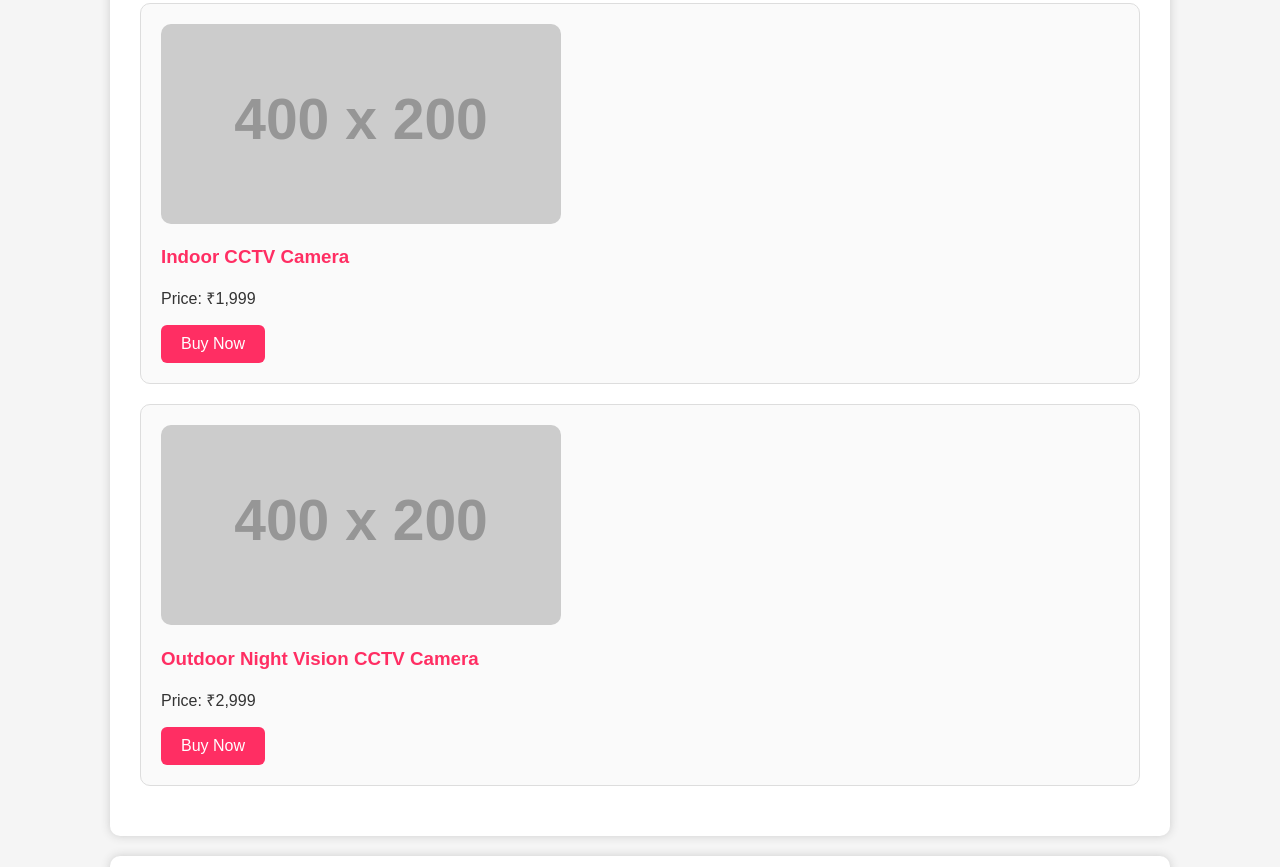
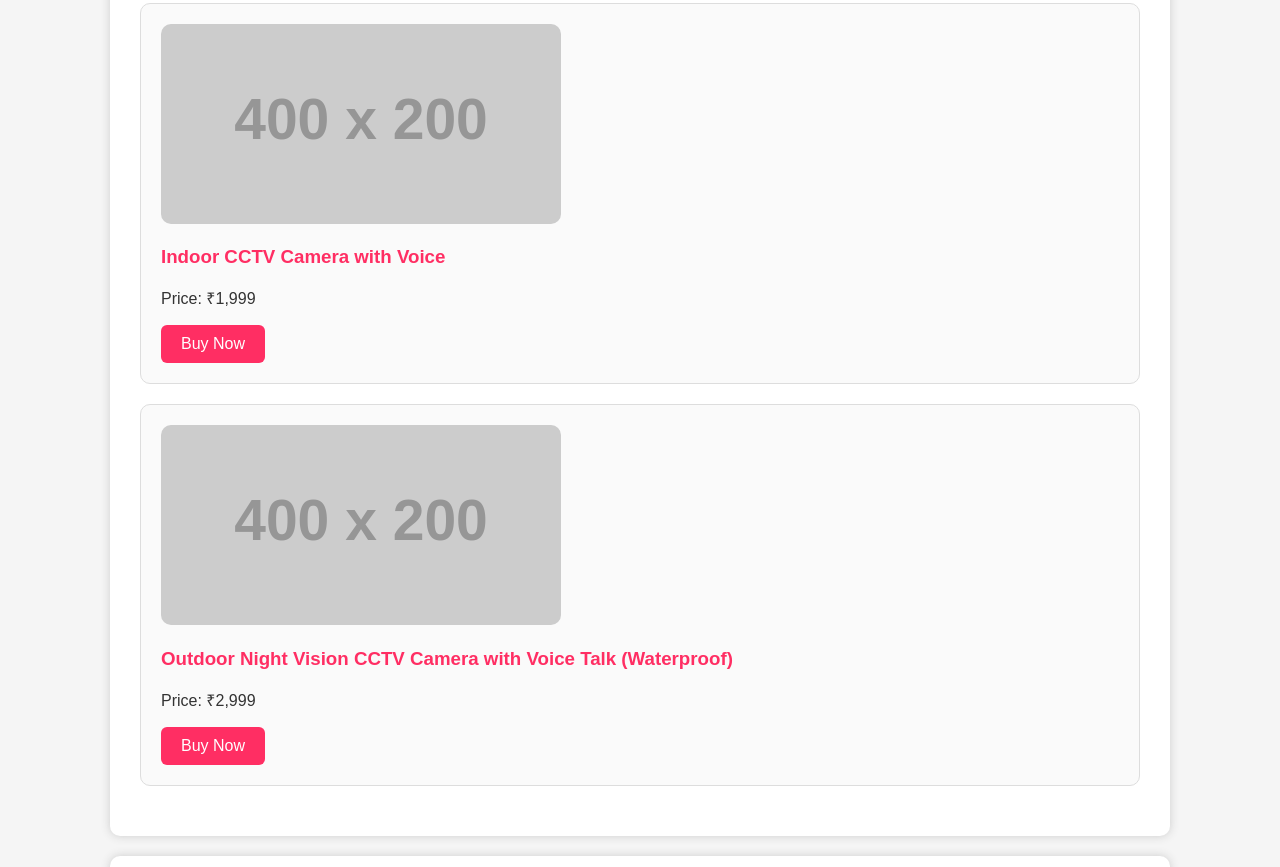
Before and after one commit to mtbott/smarthome, a plain HTML site: page index.html in a window 1280 px wide. Shown: the part 311-1178 px from the top of the page. Drawn offline with Linux system fonts and the light colour scheme; placeholder pictures from the web are drawn by us.

Commit message:
Update index.html

```diff
--- a/index.html
+++ b/index.html
@@ -94,13 +94,13 @@
     <h2>CCTV Cameras for Sale</h2>
     <div class="product">
       <img src="https://via.placeholder.com/400x200" alt="CCTV Camera" />
-      <h3>Indoor CCTV Camera</h3>
+      <h3>Indoor CCTV Camera with Voice</h3>
       <p>Price: ₹1,999</p>
       <a href="#contact"><button>Buy Now</button></a>
     </div>
     <div class="product">
       <img src="https://via.placeholder.com/400x200" alt="CCTV Camera" />
-      <h3>Outdoor Night Vision CCTV Camera</h3>
+      <h3>Outdoor Night Vision CCTV Camera with Voice Talk (Waterproof)</h3>
       <p>Price: ₹2,999</p>
       <a href="#contact"><button>Buy Now</button></a>
     </div>
```
